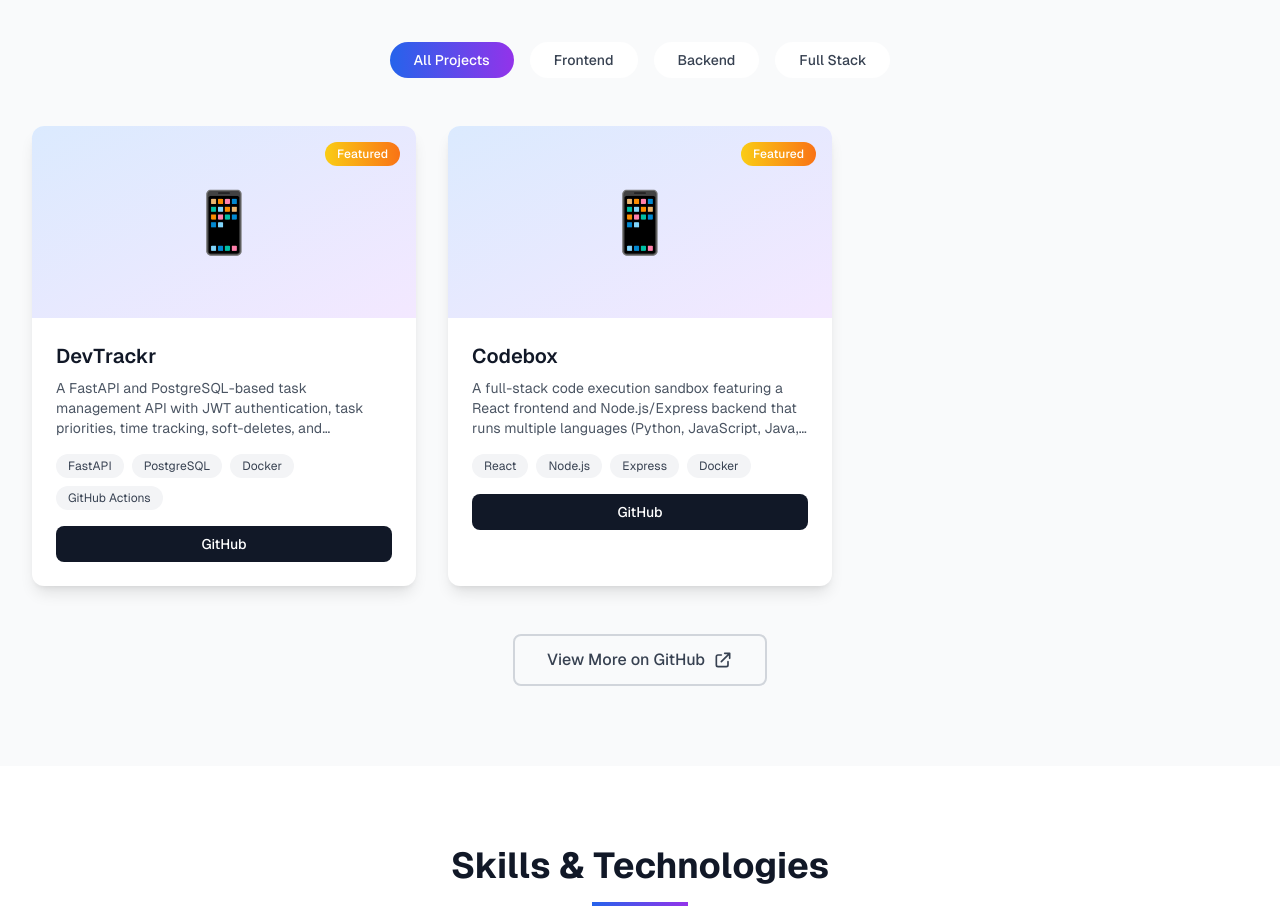
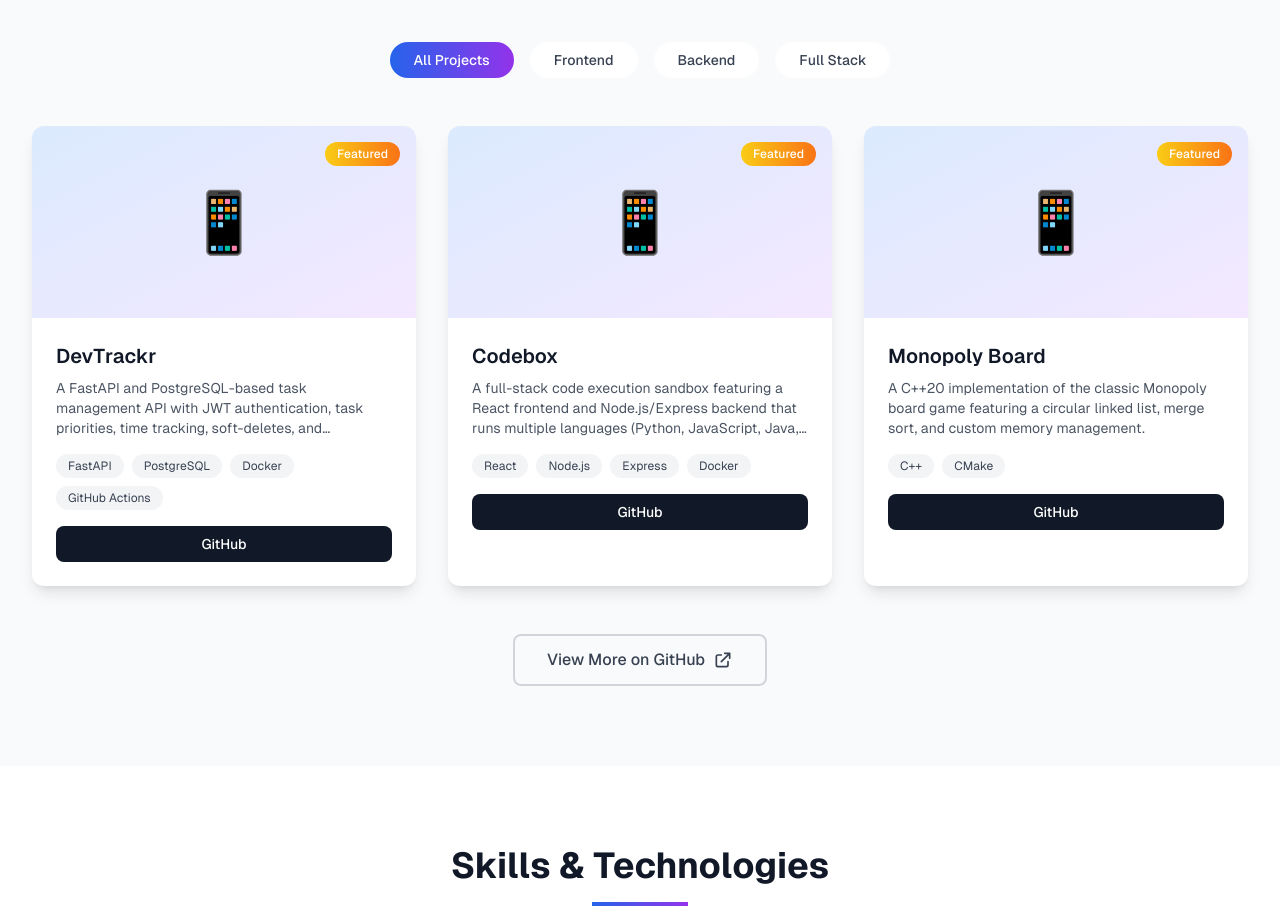
Before and after one commit to jadengong/portfolio, a Next.js app: page / in a window 1280 px wide. Shown: the part 2160-3083 px from the top of the page. Built offline with nearby package versions, Linux system fonts and the light colour scheme.

Commit message:
Update Projects.tsx

```diff
--- a/src/components/Projects.tsx
+++ b/src/components/Projects.tsx
@@ -37,6 +37,16 @@ export default function Projects() {
       technologies: ["React", "Node.js", "Express", "Docker"],
       category: "fullstack",
       github: "https://github.com/jadengong/codebox",
+      featured: true
+    },
+    {
+      id: 3,
+      title: "Monopoly Board",
+      description: "A C++20 implementation of the classic Monopoly board game featuring a circular linked list, merge sort, and custom memory management.",
+      image: "/monopoly.jpg",
+      technologies: ["C++", "CMake"],
+      category: "backend",
+      github: "https://github.com/jadengong/monopoly-board",
       featured: true
     }
   ];
```
